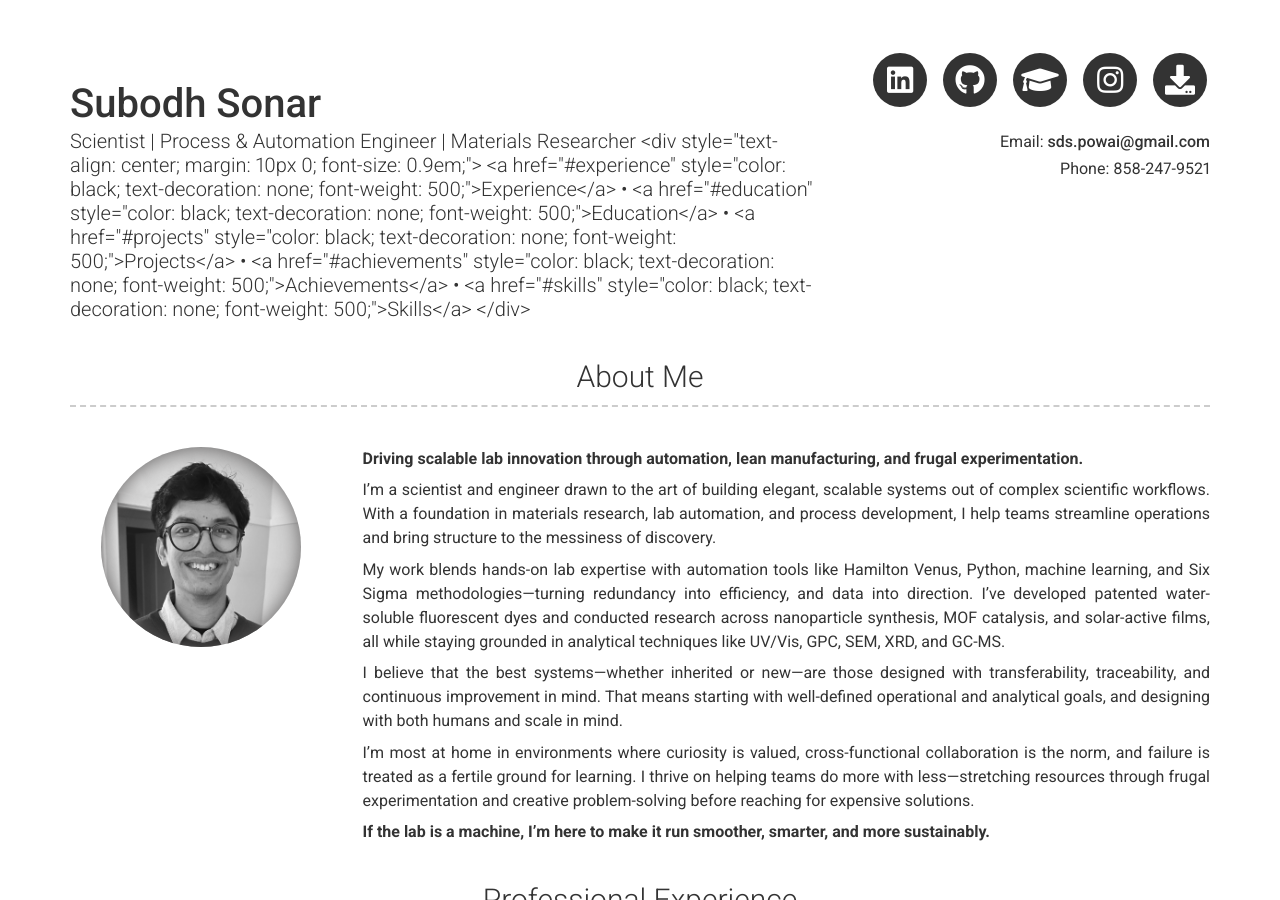
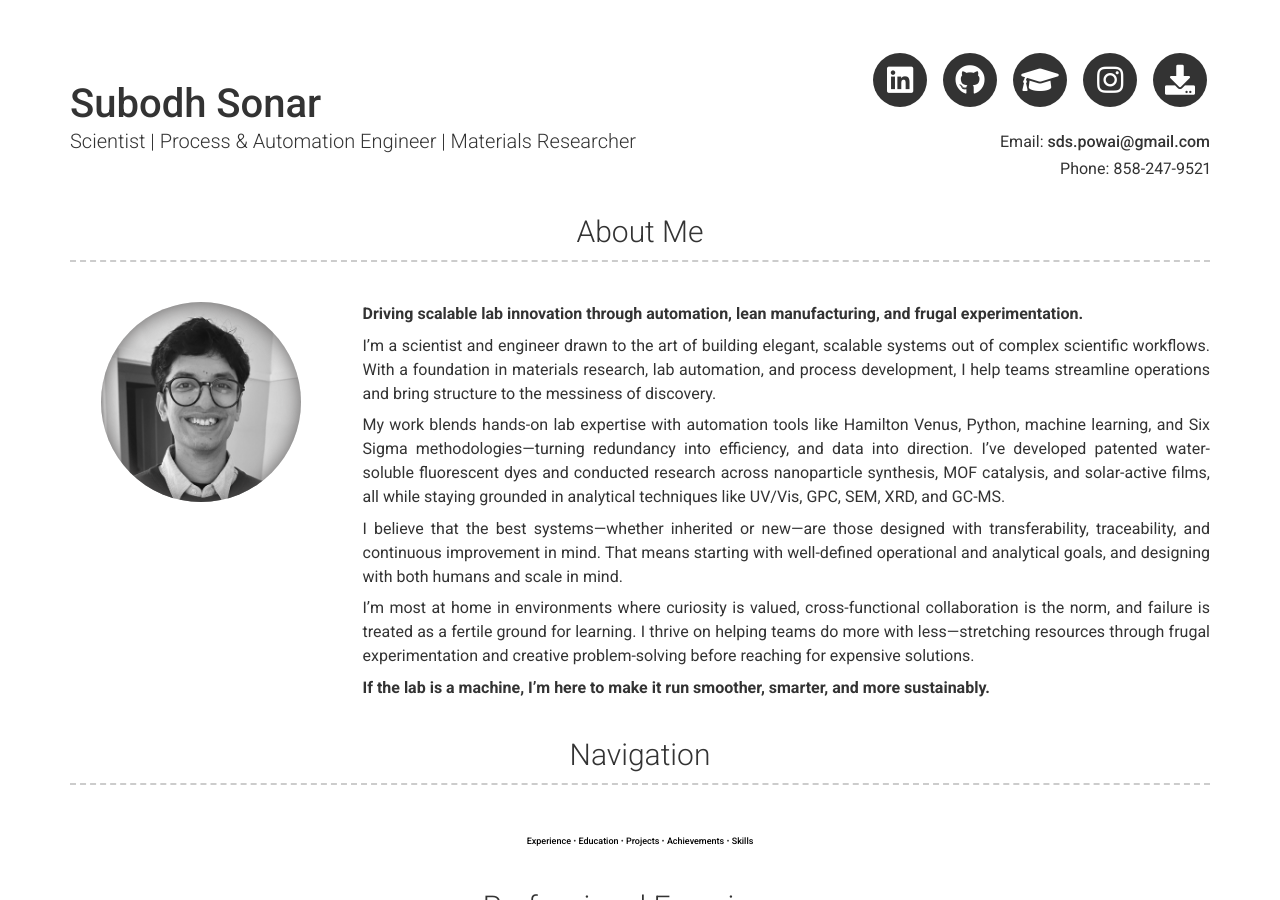
Before and after one commit to subodh122/subodh122.github.io, a Jekyll site: the page built from index.md, in a window 1280 px wide and 900 px high. Built offline with Jekyll 4.4.1, drawn with Linux system fonts in a browser that asks for light colours; nearby versions of some CDN libraries.

Commit message:
Fix HTML rendering: Move navigation links back to content section for proper HTML rendering

```diff
--- a/_config.yml
+++ b/_config.yml
@@ -11,16 +11,7 @@ description: Experienced process engineer and materials scientist with 5+ years
 
 # Personal information
 name: Subodh Sonar
-title: |
-  Scientist | Process & Automation Engineer | Materials Researcher
-
-  <div style="text-align: center; margin: 10px 0; font-size: 0.9em;">
-    <a href="#experience" style="color: black; text-decoration: none; font-weight: 500;">Experience</a> •
-    <a href="#education" style="color: black; text-decoration: none; font-weight: 500;">Education</a> •
-    <a href="#projects" style="color: black; text-decoration: none; font-weight: 500;">Projects</a> •
-    <a href="#achievements" style="color: black; text-decoration: none; font-weight: 500;">Achievements</a> •
-    <a href="#skills" style="color: black; text-decoration: none; font-weight: 500;">Skills</a>
-  </div>
+title: Scientist | Process & Automation Engineer | Materials Researcher
 email: sds.powai@gmail.com
 phone: 858-247-9521
 location: San Francisco, CA - open to relocation
@@ -87,6 +78,17 @@ darkmode: never
 
 # Content sections
 content:
+  - title: Navigation
+    layout: text
+    content: |
+      <div style="text-align: center; margin: 10px 0; font-size: 0.9em;">
+        <a href="#experience" style="color: black; text-decoration: none; font-weight: 500;">Experience</a> •
+        <a href="#education" style="color: black; text-decoration: none; font-weight: 500;">Education</a> •
+        <a href="#projects" style="color: black; text-decoration: none; font-weight: 500;">Projects</a> •
+        <a href="#achievements" style="color: black; text-decoration: none; font-weight: 500;">Achievements</a> •
+        <a href="#skills" style="color: black; text-decoration: none; font-weight: 500;">Skills</a>
+      </div>
+
   - title: Professional Experience
     layout: list
     content:
```
